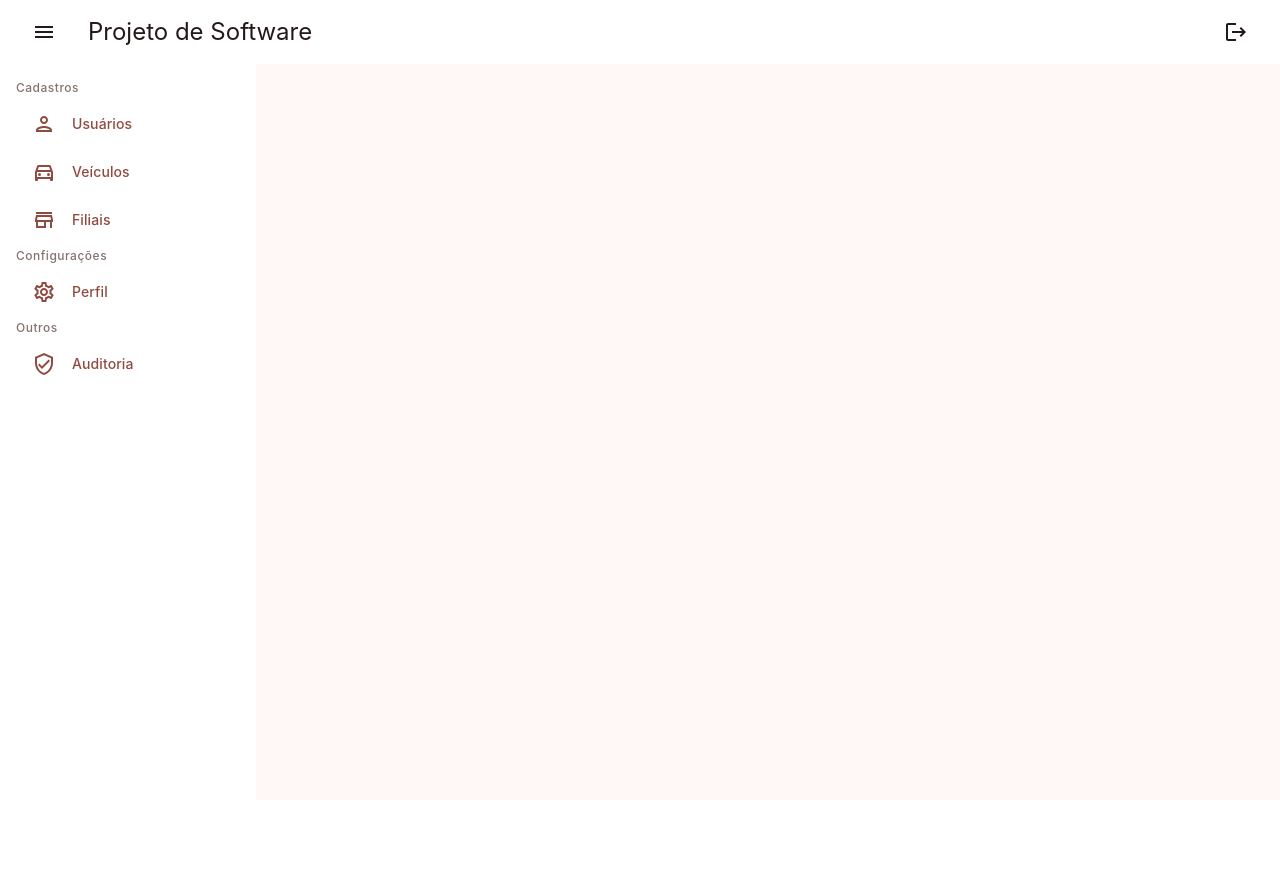
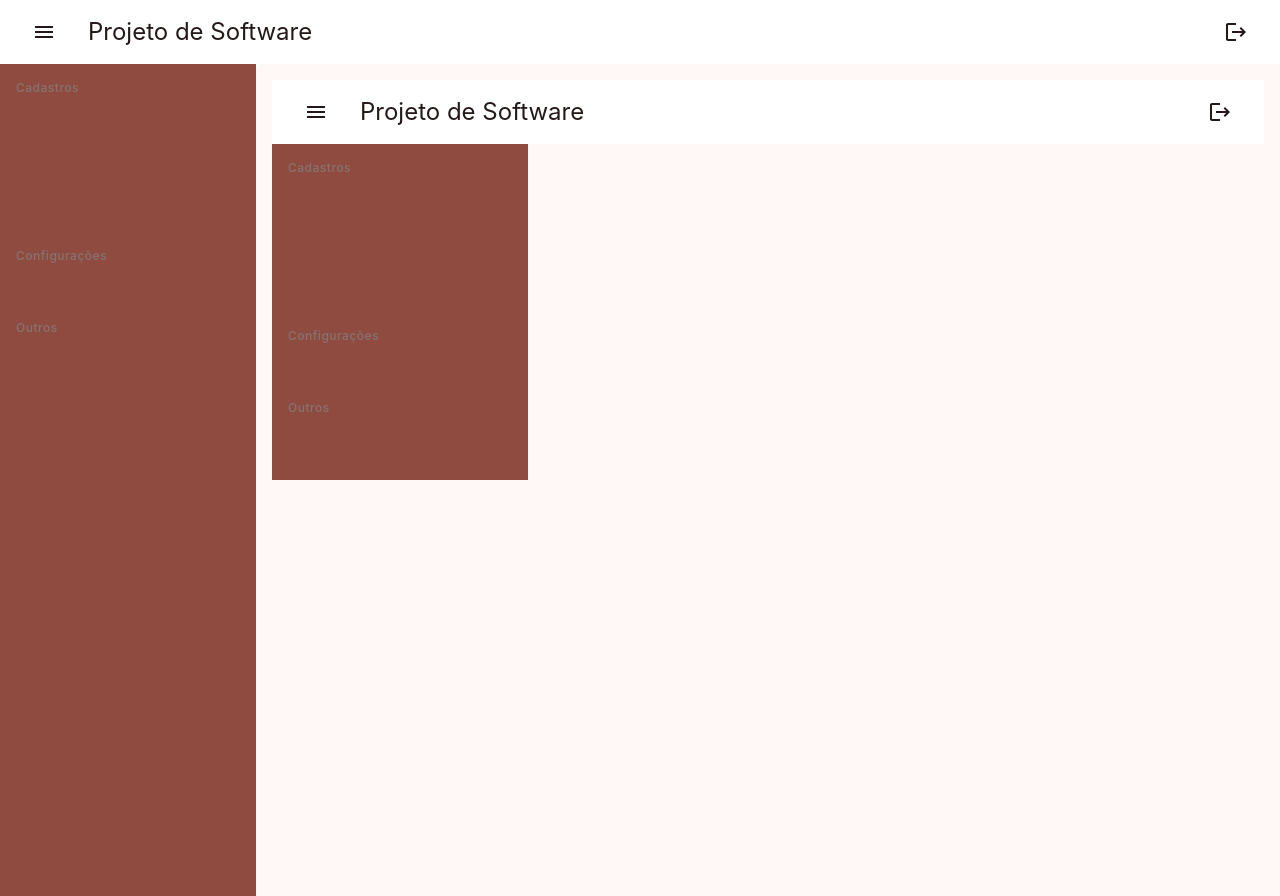
Before and after one commit to MateusPitura/ziscar, a React (Vite) app in the folder frontend/: page /users in a window 1280 px wide. Before the commit the page ends 800 px from the top, so only its background shows below. Built offline with nearby package versions, Linux system fonts and the light colour scheme.

Commit message:
feat: added page layout

```diff
--- a/frontend/src/App.tsx
+++ b/frontend/src/App.tsx
@@ -1,16 +1,18 @@
 import { Suspense } from "react";
 import { BrowserRouter as Router, Route, Routes } from "react-router-dom";
 import { routes } from "@/utils/constants/routes";
+import PageLayout from "./components/PageLayout";
 
 export default function App() {
   return (
     <Router>
+      <PageLayout>
         <Suspense fallback={null}>
           <Routes>
             {routes.map((group) =>
               group.routes.map((route) => (
                 <Route
-                key={route.id}
+                  key={route.path}
                   path={route.path}
                   element={route.entryPage}
                 />
@@ -18,6 +20,7 @@ export default function App() {
             )}
           </Routes>
         </Suspense>
+      </PageLayout>
     </Router>
   );
 }
--- /dev/null
+++ b/frontend/src/components/PageLayout.tsx
@@ -0,0 +1,23 @@
+import type { ReactElement, ReactNode } from "react";
+import PageHeader from "./PageHeader";
+import PageSideMenu from "./PageSideMenu";
+
+interface PageLayoutProperties {
+  children: ReactNode;
+}
+
+export default function PageLayout({
+  children,
+}: PageLayoutProperties): ReactElement {
+  return (
+    <div className="bg-light-surfaceContainerLowest w-full h-screen flex flex-col">
+      <PageHeader />
+      <div className="flex flex-1">
+        <PageSideMenu />
+        <div className="bg-light-surface h-full p-4 rounded-tl-md overflow-y-auto flex-1">
+          {children}
+        </div>
+      </div>
+    </div>
+  );
+}
--- a/frontend/src/components/PageSideMenu.tsx
+++ b/frontend/src/components/PageSideMenu.tsx
@@ -10,7 +10,7 @@ function PageSideMenu(): ReactElement {
   const navigate = useNavigate();
 
   return (
-    <div className="min-w-64 max-w-64 bg-light-surfaceContainerLowest h-full p-4 flex flex-col gap-2 fixed top-16">
+    <div className="min-w-64 max-w-64 bg-light-primary p-4 flex flex-col gap-2 flex-1">
       {routes.map((group) => (
         <PageGroupContainer key={group.groupName} label={group.groupName}>
           {group.routes.map((route) => (
```
Lines whose indentation alone changed are shown as unchanged.
